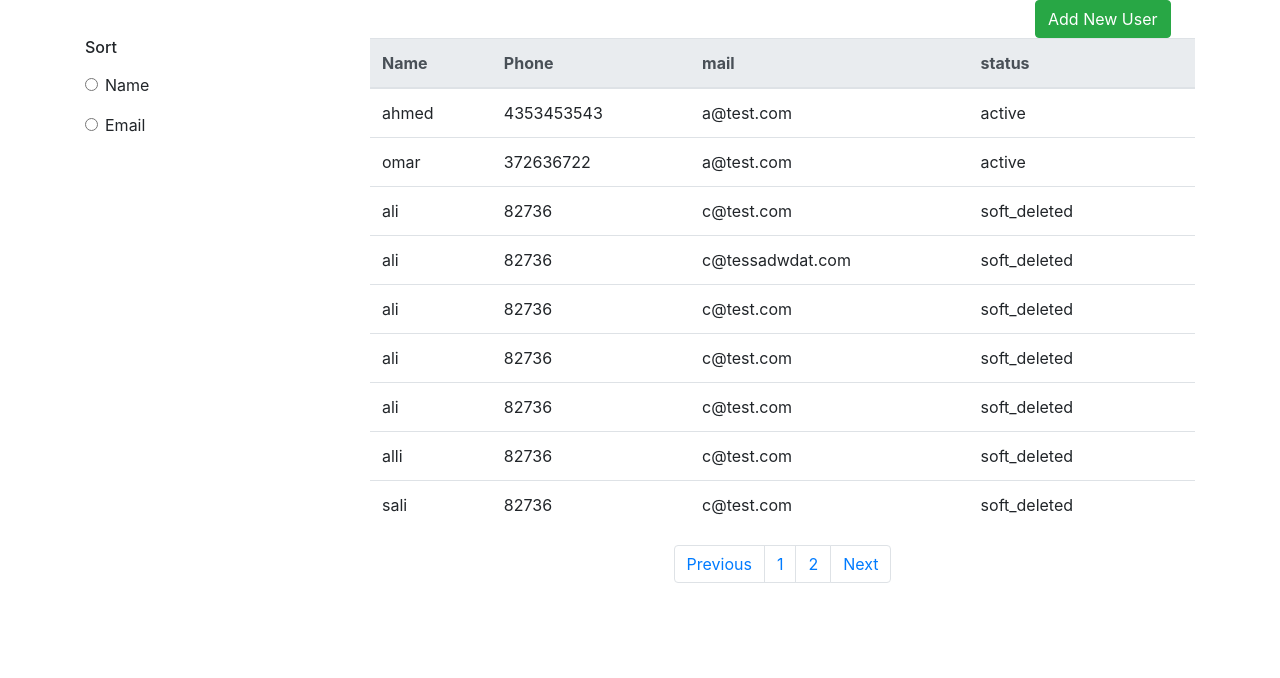
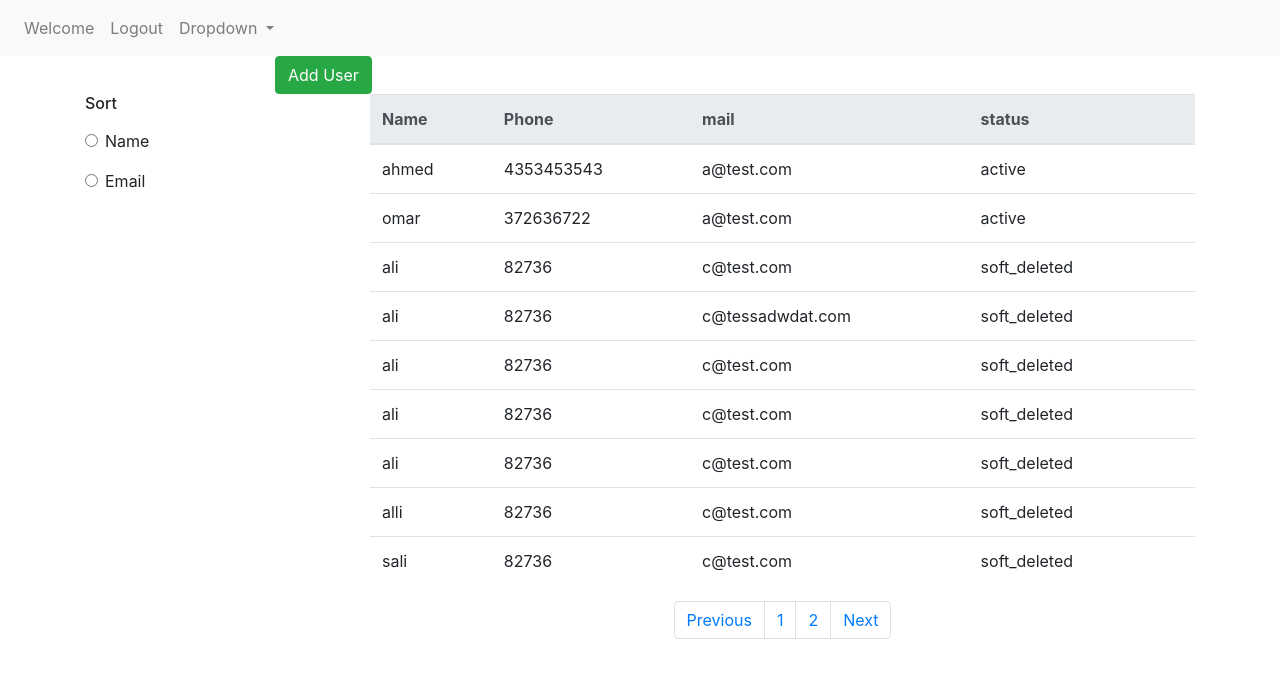
Before and after one commit to shehab20089/AngularTask, an Angular app: page /UserList/1 in a window 1280 px wide. Shown: the top 678 px of the page. Built offline with nearby package versions, Linux system fonts and the light colour scheme; sample sign-in values are in the browser's storage.

Commit message:
add tostar for making notificaations

```diff
--- a/package.json
+++ b/package.json
@@ -11,7 +11,7 @@
   },
   "private": true,
   "dependencies": {
-    "@angular/animations": "~7.2.0",
+    "@angular/animations": "^7.2.15",
     "@angular/common": "~7.2.0",
     "@angular/compiler": "~7.2.0",
     "@angular/core": "~7.2.0",
@@ -23,7 +23,9 @@
     "core-js": "^2.5.4",
     "jquery": "^3.4.1",
     "ngx-bootstrap": "^5.1.0",
+    "ngx-toastr": "^10.0.4",
     "rxjs": "~6.3.3",
+    "save": "^2.4.0",
     "tslib": "^1.9.0",
     "zone.js": "~0.8.26"
   },
--- a/src/app/app.component.html
+++ b/src/app/app.component.html
@@ -1 +1,2 @@
+<app-nav></app-nav>
 <router-outlet></router-outlet>
--- a/src/app/app.module.ts
+++ b/src/app/app.module.ts
@@ -3,21 +3,25 @@ import { NgModule } from '@angular/core';
 import { AppRoutingModule } from './app-routing.module';
 import * as AuthGuardService from './auth-guard.service'
 import { AppComponent } from './app.component';
+import {ToastrModule} from 'ngx-toastr'
 import { UserListComponent } from './user-list/user-list.component';
 import { LoginPageComponent } from './login-page/login-page.component';
 import { from } from 'rxjs';
 import { EditUserComponent } from './edit-user/edit-user.component';
+import { NavComponent } from './nav/nav.component';
 
 @NgModule({
   declarations: [
     AppComponent,
     UserListComponent,
     LoginPageComponent,
-    EditUserComponent
+    EditUserComponent,
+    NavComponent
   ],
   imports: [
     BrowserModule,
-    AppRoutingModule
+    AppRoutingModule,
+    ToastrModule.forRoot()
   ],
   providers: [AuthGuardService.AuthGuardLoginService,AuthGuardService.AuthGuardService],
   bootstrap: [AppComponent]
--- a/src/app/login-service.service.ts
+++ b/src/app/login-service.service.ts
@@ -1,4 +1,5 @@
 import { Injectable } from "@angular/core";
+import { ToastrService } from 'ngx-toastr';
 
 @Injectable({
   providedIn: "root"
@@ -17,7 +18,7 @@ export class LoginServiceService {
     }
   ];
 
-  constructor() {}
+  constructor(private tostarService:ToastrService) {}
 
 isLoggedIn(){
   if(JSON.parse(localStorage.getItem('token')))
@@ -25,6 +26,10 @@ isLoggedIn(){
   return true;
 
   return false;
+}
+getCurrentUser(){
+  if(this.isLoggedIn())
+  return JSON.parse(localStorage.getItem('token'))
 }
 
 isAdmin()
@@ -47,10 +52,13 @@ Logout(){
   })
  if(user.length>0 )
  {
+this.tostarService.success('Nice Seeing you ',`Welcome ${enterdUser['email']}`);
+
   localStorage.setItem('token', JSON.stringify(user[0]));
+  return;
+ }
+this.tostarService.error('sorry  ',`either email or password is wrong`);
 
- }
 }
 }
-
 }
--- /dev/null
+++ b/src/app/nav/nav.component.html
@@ -0,0 +1,27 @@
+<nav class="navbar navbar-expand-lg navbar-light bg-light">
+
+
+    <div class="collapse navbar-collapse" id="navbarSupportedContent">
+      <ul class="navbar-nav mr-auto">
+        <li class="nav-item " *ngIf="loginServ.isLoggedIn()">
+          <a class="nav-link" >Welcome {{loginServ.getCurrentUser().email}} <span class="sr-only">(current)</span></a>
+        </li>
+        <li class="nav-item "*ngIf="loginServ.isLoggedIn()">
+            <a class="nav-link" (click)='handleLogOut()'>Logout <span class="sr-only">(current)</span></a>
+
+        </li>
+        <li class="nav-item dropdown">
+          <a class="nav-link dropdown-toggle" href="#" id="navbarDropdown" role="button" data-toggle="dropdown" aria-haspopup="true" aria-expanded="false">
+            Dropdown
+          </a>
+          <div class="dropdown-menu" aria-labelledby="navbarDropdown">
+            <a class="dropdown-item" href="#">Action</a>
+            <a class="dropdown-item" href="#">Another action</a>
+            <div class="dropdown-divider"></div>
+            <a class="dropdown-item" href="#">Something else here</a>
+          </div>
+        </li>
+
+      </ul>
+    </div>
+  </nav>
--- /dev/null
+++ b/src/app/nav/nav.component.ts
@@ -0,0 +1,22 @@
+import { Component, OnInit } from '@angular/core';
+import { LoginServiceService } from "../login-service.service";
+import {Router} from '@angular/router'
+
+@Component({
+  selector: 'app-nav',
+  templateUrl: './nav.component.html',
+  styleUrls: ['./nav.component.css']
+})
+export class NavComponent implements OnInit {
+
+  constructor(private loginServ:LoginServiceService,
+    private _Router:Router) { }
+
+  ngOnInit() {
+  }
+  handleLogOut(){
+    this.loginServ.Logout();
+    this._Router.navigateByUrl('/login');
+  }
+
+}
--- a/src/app/user-list/user-list.component.html
+++ b/src/app/user-list/user-list.component.html
@@ -1,14 +1,14 @@
 <div class="container ">
   <div class="row ">
     <!-- Button trigger modal -->
-    <div class="col-2 offset-10">
+    <div class="col-3 offset-2 ">
       <button
         type="button"
         class="btn btn-success d-inline-block"
         data-toggle="modal"
         data-target="#AddModal"
       >
-        Add New User
+        Add User
       </button>
     </div>
     <div
--- a/src/app/user-list/user-list.component.ts
+++ b/src/app/user-list/user-list.component.ts
@@ -1,6 +1,7 @@
 import { Component, OnInit } from "@angular/core";
 import { UserServiceService } from "../user-service.service";
 import { ActivatedRoute } from "@angular/router";
+import { ToastrService } from "ngx-toastr";
 import { LoginServiceService } from "../login-service.service";
 @Component({
   selector: "app-user-list",
@@ -11,7 +12,8 @@ export class UserListComponent implements OnInit {
   constructor(
     private userService: UserServiceService,
     private Router: ActivatedRoute,
-    private _LoginServic:LoginServiceService
+    private _LoginServic: LoginServiceService,
+    private _TostarService: ToastrService
   ) {}
 
   data = [];
@@ -46,17 +48,16 @@ export class UserListComponent implements OnInit {
       Status: e.target.querySelector("#StatusSelect").value
     };
     const result = this.userService.addUser(obj);
-    if (result.hasOwnProperty("err")) {
-      console.log("err");
-    } else {
-      result.subscribe(data => {
-        this.data = this.userService.getUserByPage(this.pageNum);
-      });
-    }
+
+    result.subscribe(data => {
+      this.data = this.userService.getUserByPage(this.pageNum);
+    });
+
     console.log(obj);
   }
   HandleDelete(uid) {
     this.userService.DeleteUser(uid);
+
     this.data = this.userService.getUserByPage(this.pageNum);
     const pagsnum = Math.ceil(this.userService.getAllUsersNum() / 9);
     this.PaginationNumbers = Array(pagsnum)
@@ -65,9 +66,8 @@ export class UserListComponent implements OnInit {
   }
   HandleSort(str) {
     console.log(str);
-    this.userService.sortUsers(str).subscribe((data: any) => {
-      this.data = this.userService.getUserByPage(this.pageNum);
-      console.log(data);
-    });
+    this.userService.sortUsers(str);
+    this.data = this.userService.getUserByPage(this.pageNum);
+
   }
 }
--- a/src/app/user-service.service.ts
+++ b/src/app/user-service.service.ts
@@ -1,10 +1,11 @@
 import { Injectable } from "@angular/core";
+import { ToastrService } from 'ngx-toastr';
 import { Observable } from "rxjs";
 @Injectable({
   providedIn: "root"
 })
 export class UserServiceService {
-  constructor() {}
+  constructor(private tostarService:ToastrService) {}
 
   data = [
     {
@@ -95,7 +96,6 @@ export class UserServiceService {
     });
     this.sortedFlag = true;
     this.sortedVal = SortType;
-    return new Observable(observer => observer.next(this.data));
   }
   getUserByPage(pageNum) {
     let skipval = (pageNum - 1) * 9;
@@ -113,10 +113,13 @@ export class UserServiceService {
       });
   }
   DeleteUser(id) {
+
     this.data = this.data.filter(i => {
       return i.id != id;
     });
-    return new Observable(observer => observer.next(this.data));
+    this.tostarService.success('Thank you ','user Deleted successfully');
+
+
   }
   getUserById(uid) {
      var exist=this.data.filter(i=>{
@@ -125,31 +128,39 @@ export class UserServiceService {
     if(exist.length>0)
     return exist[0];
     else
+    this.tostarService.error('',`user with this id ${uid} doesnt exist`);
+
     return;
   }
 editUser(uobj)
 {
+
   this.data=this.data.filter(i=>{
     return i.id != uobj['id'];
   })
+
   console.log(this.data)
 this.data.push(uobj);
 if (this.sortedFlag) {
   this.sortUsers(this.sortedVal);
 }
+this.tostarService.success('Thank you ','user was updateted successfully');
+
 
 
 }
   addUser(newUser) {
-    var didExsist: Boolean = this.data.every(i => {
-      return i.id == newUser.id;
+        var didExsist: Boolean = this.data.every(i => {
+      return i.id != newUser.id;
     });
-    if (didExsist) {
-      return new Observable(observer =>
-        observer.next({ err: "This User already exist" })
-      );
+    console.log(didExsist)
+    if (!didExsist) {
+      this.tostarService.error('Sorry ','user with this id already exists');
+return;
     } else {
       this.data.push(newUser);
+      this.tostarService.success('Thank you ','user added successfully');
+
       if (this.sortedFlag) {
         this.sortUsers(this.sortedVal);
       }
--- a/src/styles.css
+++ b/src/styles.css
@@ -1,3 +1,5 @@
 
 /* importing bootstrap css file  */
 @import '~bootstrap/dist/css/bootstrap.min.css';
+/* importing tostar to make notifaction */
+@import "../node_modules/ngx-toastr/toastr.css";
```
Also changed, not shown: src/app/nav/nav.component.css (added), 2 other files (tests, documents, lock files or other folders).
